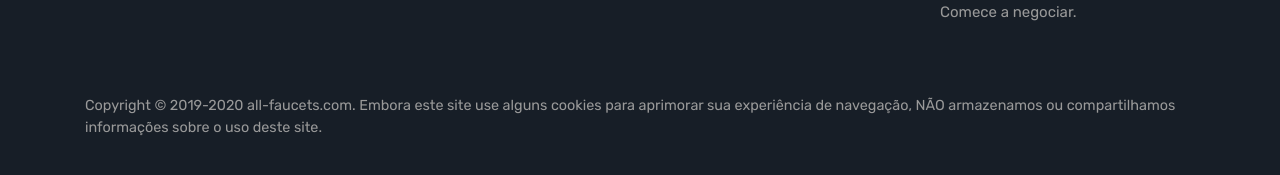
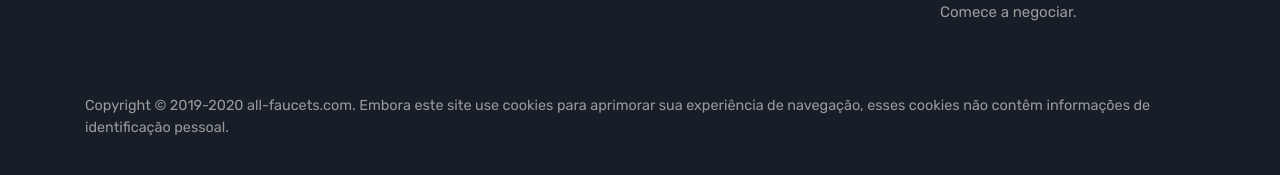
Before and after one commit to SadRobotChannel/af-pt, a Jekyll site: the page built from index.md, in a window 1280 px wide and 900 px high, scrolled down 896 px. Shown: the part 716-891 px from the top of the window. Built offline with Jekyll 4.4.1, drawn with Linux system fonts in a browser that asks for light colours; nearby versions of some CDN libraries; comment, search, counter and statistics services are not loaded.

Commit message:
Add files via upload

```diff
--- a/_layouts/default.html
+++ b/_layouts/default.html
@@ -23,6 +23,7 @@
 <link href="https://maxcdn.bootstrapcdn.com/font-awesome/4.7.0/css/font-awesome.min.css" rel="stylesheet">
 <link href="https://fonts.googleapis.com/css?family=Rubik:400,400i,500,500i,700,700i" rel="stylesheet">
 <link href="{{ site.baseurl }}/assets/css/theme.css" rel="stylesheet">
+<script data-ad-client="ca-pub-5246610548435920" async src="https://pagead2.googlesyndication.com/pagead/js/adsbygoogle.js"></script>
 </head>
 
 {% capture layout %}{% if page.layout %}layout-{{ page.layout }}{% endif %}{% endcapture %}
@@ -132,7 +133,7 @@
 
             <div class="copyright">
                 <p class="pull-left">
-                  Copyright © 2019-2020 all-faucets.com. Embora este site use alguns cookies para aprimorar sua experiência de navegação, NÃO armazenamos ou compartilhamos informações sobre o uso deste site.
+                  Copyright © 2019-2020 all-faucets.com. Embora este site use cookies para aprimorar sua experiência de navegação, esses cookies não contêm informações de identificação pessoal.
                 </p>
                 <p class="pull-right">
 
```
